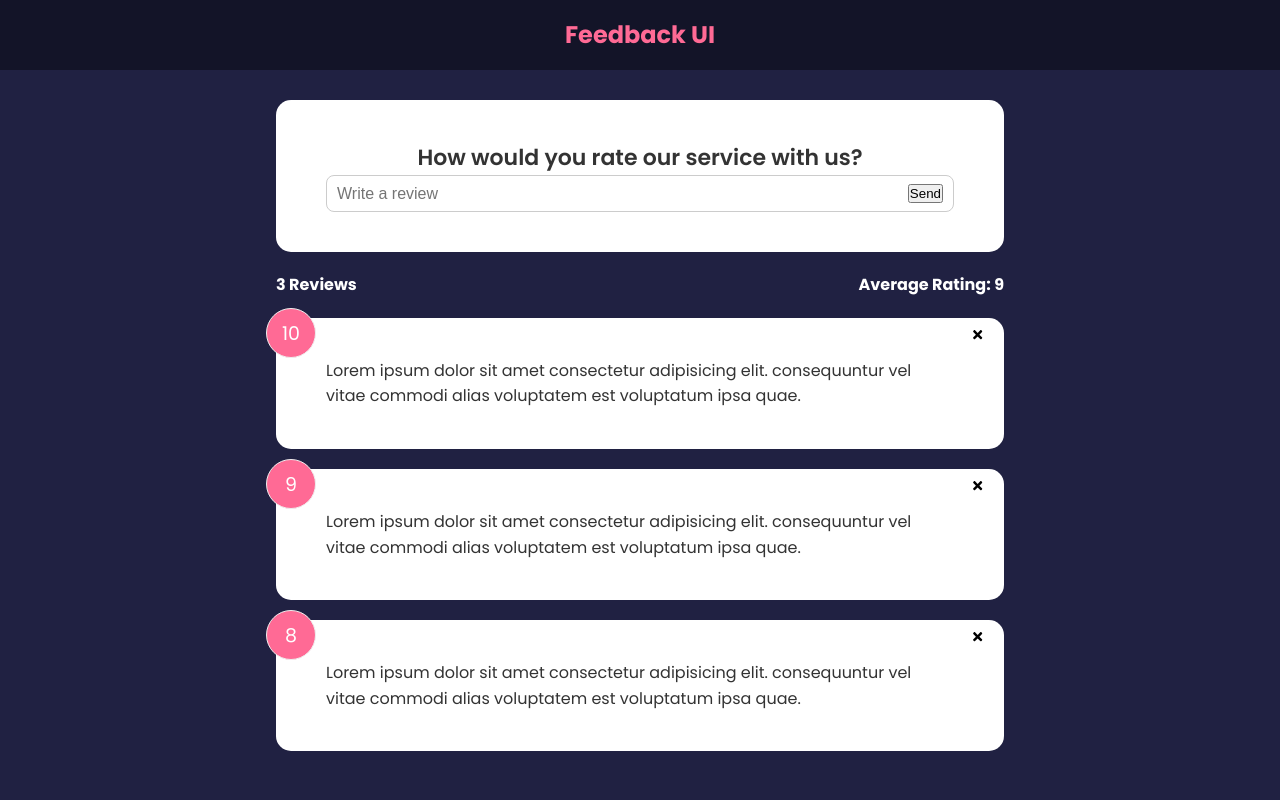
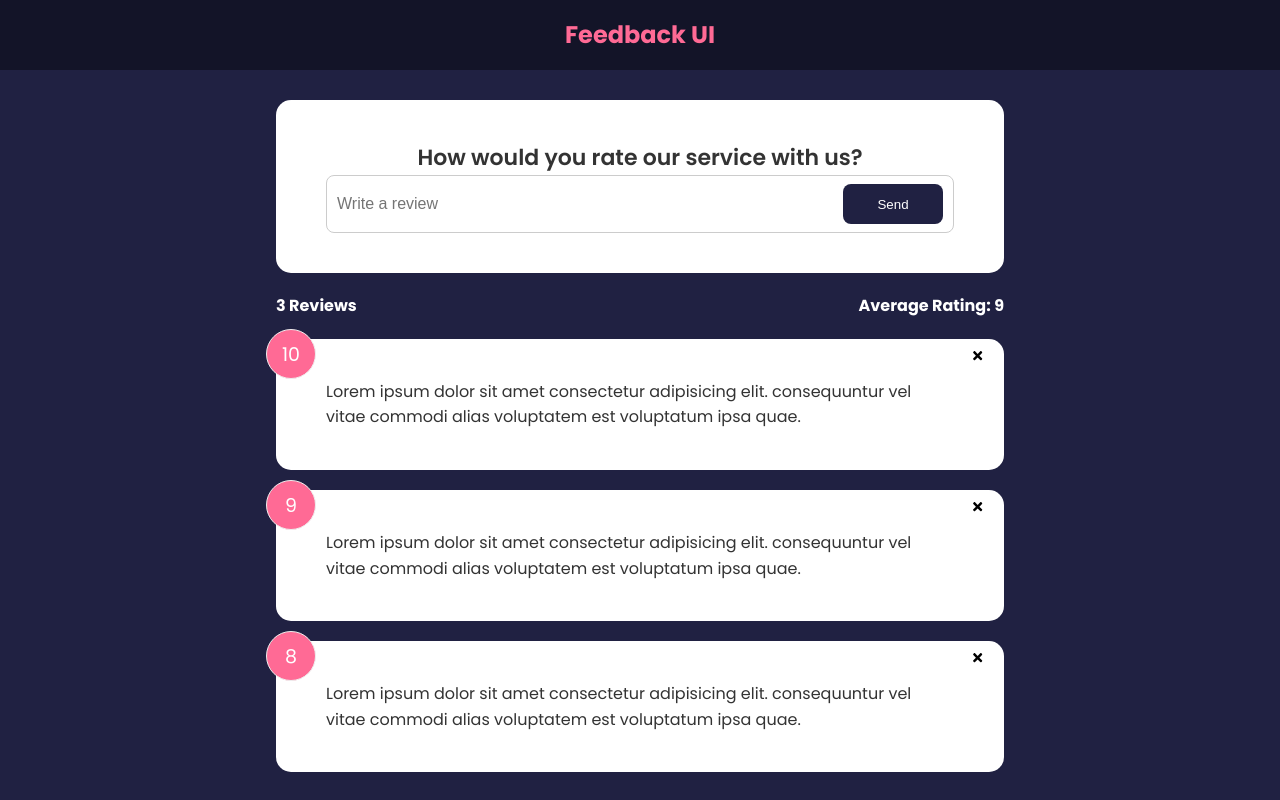
Before and after one commit to suelazeqo/Feedback-APP, a React (Create React App) app: page / in a window 1280 px wide. Built offline with nearby package versions, Linux system fonts and the light colour scheme.

Commit message:
Create a custom Button

```diff
--- a/src/component/FeedbackForm.jsx
+++ b/src/component/FeedbackForm.jsx
@@ -1,5 +1,6 @@
 import {useState} from "react";
 import Card from "./shared/Card";
+import Button from "./shared/Button";
 
 function FeedbackForm(){
     const [text, setText] = useState('')
@@ -19,7 +20,7 @@
                         placeholder='Write a review'
                         value={text}
                     />
-                    <button type='submit'>Send</button>
+                    <Button type='submit' >Send</Button>
                 </div>
             </form></Card>
     )
--- /dev/null
+++ b/src/component/shared/Button.jsx
@@ -0,0 +1,20 @@
+import PropTypes from "prop-types";
+
+function Button({children, version='primary', type='button', isDisabled=false}){
+    return(
+        <button
+            type={type}
+            disabled={isDisabled}
+            className={`btn btn-${version}`}
+        >{
+            children
+        }</button>
+    )
+}
+Button.propTypes = {
+    children: PropTypes.node.isRequired,
+    version:PropTypes.string,
+    type: PropTypes.string,
+    isDisabled: PropTypes.bool
+}
+export default Button
```
